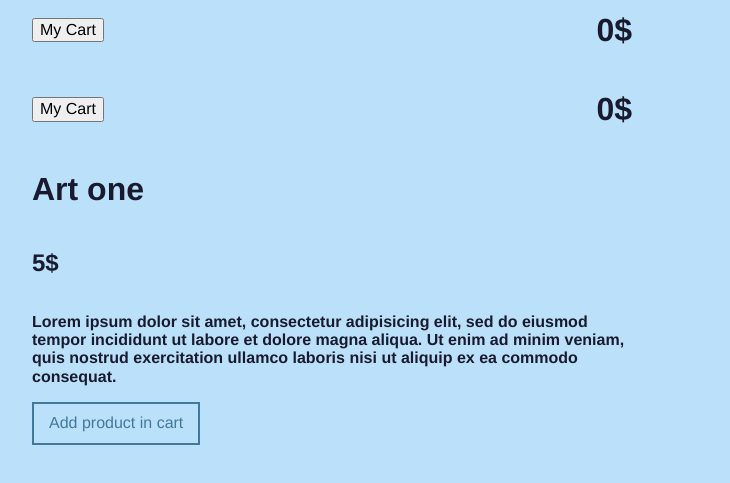
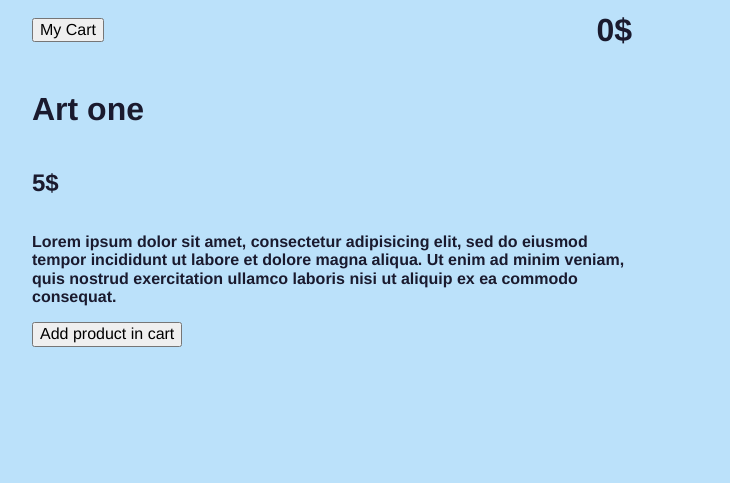
Before and after one commit to eugenekotovx/simple-shop-app, a Vue app: page /shop/1/1 in a window 1280 px wide. Shown: the part 295-778 px from the top of the page, without its empty margins (308-1038 px from the left). Built offline with nearby package versions, Linux system fonts and the light colour scheme; data requests are answered from the project's data file; what vue-js-modal would draw is missing.

Commit message:
fix: buttons to BaseButton

```diff
--- a/src/components/ProductCard.vue
+++ b/src/components/ProductCard.vue
@@ -1,7 +1,7 @@
 <template lang="html">
   <div class="product__card -shadow">
     <router-link
-    :to="{ name: 'product-show', params: { category: $route.params.category, id : product.id }}"
+    :to="{ name: 'product-show', params: { id : product.id, product: product }}"
     >
     <div class="product__wrapper">
       <div class="product__description">
@@ -12,7 +12,7 @@
         <img class="product__img" src="@/assets/img/img.png" alt="">
     </div>
    </router-link>
-   <BuyProductButton class="product__btn" :product="product"/>
+   <BaseButton @click="addProduct(product)"> Add product in cart </BaseButton>
    <span v-if="product.count" class="cart__counter">
      in cart: <span>{{product.count}} </span>
      <template v-if="product.total == 0">
@@ -23,10 +23,9 @@
 </template>
 
 <script>
-import BuyProductButton from '@/components/BuyProductButton'
+import {mapActions} from 'vuex'
 export default {
   components: {
-    BuyProductButton
   },
   props: {
     product: {
@@ -38,6 +37,9 @@ export default {
       required: true
     }
   },
+  methods: {
+    ...mapActions(['addProduct'])
+  }
 }
 </script>
 
@@ -68,10 +70,6 @@ export default {
      }
      margin-bottom: 10px;
    }
-   &__btn {
-     max-width: 300px;
-     margin-left:  auto;
-   }
    &__wrapper {
      display: flex;
      flex-direction: row;
--- a/src/views/OrderCreate.vue
+++ b/src/views/OrderCreate.vue
@@ -19,8 +19,8 @@
        type="text"
        v-model="order.location.address"
        label="Address"/>
-       <BaseInput
-       label="Coupon code"
+     <BaseInput
+     label="Coupon code"
      />
      <vSelect
        :options="countries"
--- a/src/views/ProductShow.vue
+++ b/src/views/ProductShow.vue
@@ -1,27 +1,20 @@
 <template lang="html">
 <div class="">
     <div class="product">
-        <Cart/>
         <h1> {{ shop.product.name }}</h1>
         <h2>{{ shop.product.price + '$'}}</h2>
         <p class="product__description">
           {{shop.product.description}}
         </p>
       </div>
-      <BuyProductButton class="product-show__button" :product="shop.product"/>
+      <BaseButton @click="addProduct(shop.product)"> Add product in cart </BaseButton>
   </div>
 </template>
 
 <script>
 import { mapActions, mapState } from 'vuex'
-import Cart from '@/components/Cart'
-import BuyProductButton from '@/components/BuyProductButton'
 
 export default {
-  components: {
-    Cart,
-    BuyProductButton
-  },
   methods: {
     ...mapActions(['addProduct'])
   },
```
